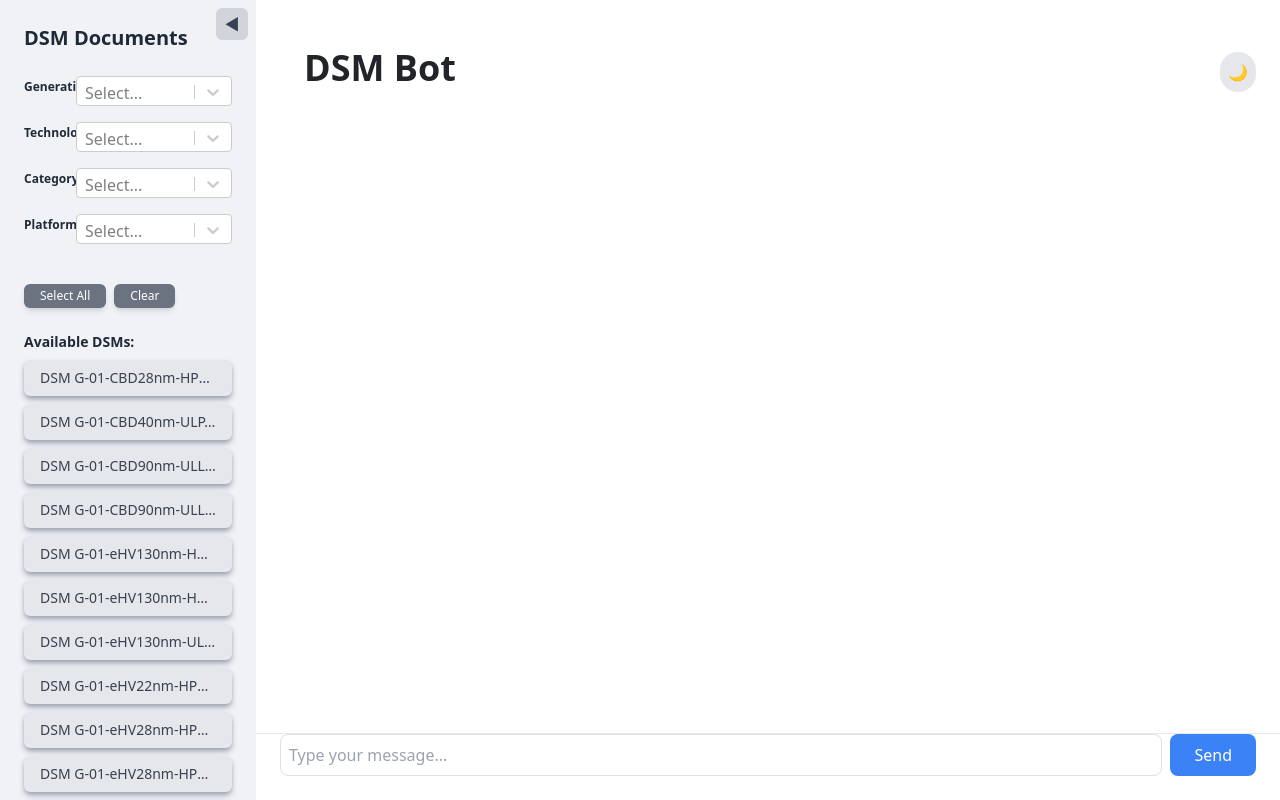
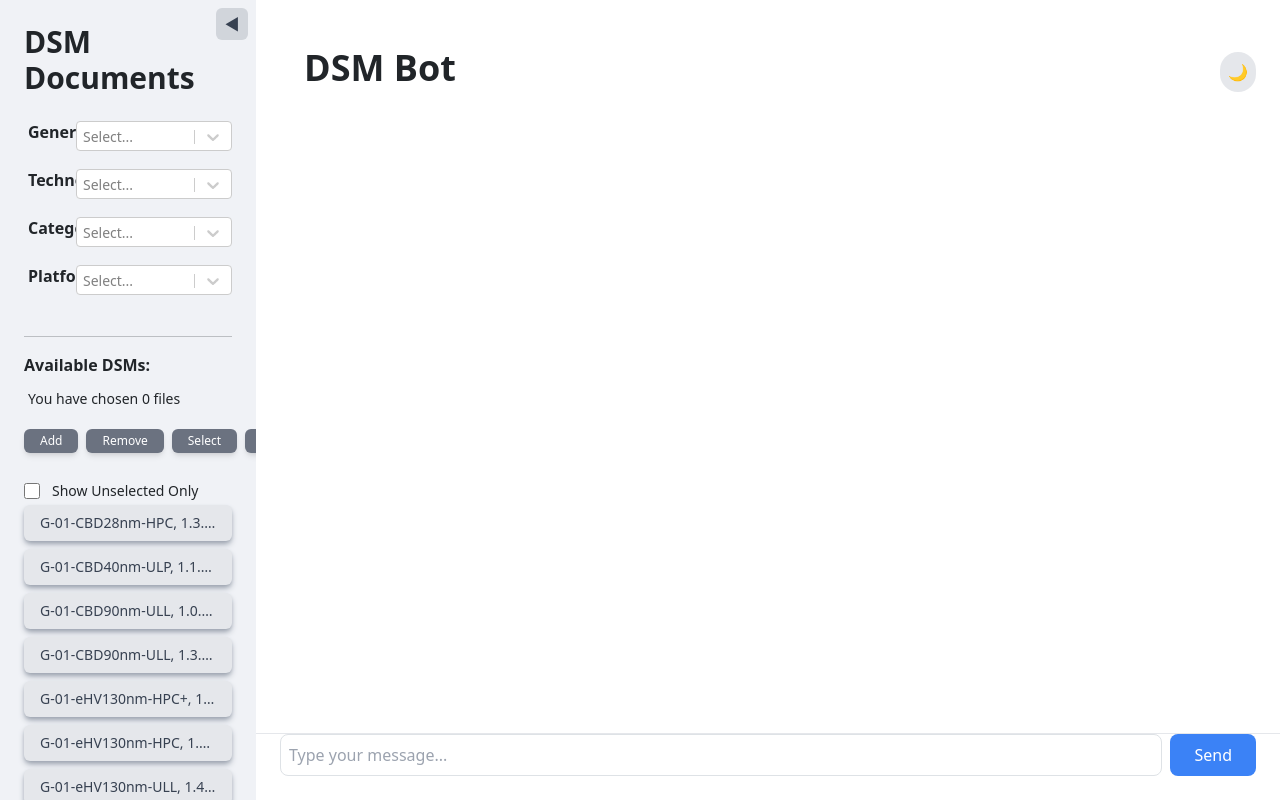
Before and after one commit to intervalrain/ChatBot, a React (Create React App) app in the folder chatbot-client/: page / in a window 1280 px wide. Built offline with nearby package versions, Linux system fonts and the light colour scheme.

Commit message:
add filter for document list

```diff
--- a/chatbot-client/src/components/Document.tsx
+++ b/chatbot-client/src/components/Document.tsx
@@ -16,7 +16,7 @@ const Document: React.FC<DocumentProps> = ({ name, checked, onClick }) => {
           : "bg-gray-200 text-gray-700 hover:bg-gray-300 shadow-md shadow-gray-400"
       }`}
     >
-      DSM {name}
+      {name}
     </button>
   );
 };
--- a/chatbot-client/src/components/Sidebar.tsx
+++ b/chatbot-client/src/components/Sidebar.tsx
@@ -28,12 +28,15 @@ const Sidebar: React.FC = () => {
   const [isCollapsed, setIsCollapsed] = useState(
     () => localStorage.getItem("sidebarCollapsed") === "true"
   );
+  const [showUnselectedOnly, setShowUnselectedOnly] = useState(false);
+
   const [filters, setFilters] = useState<Record<string, FilterOption[]>>({
     generation: [],
     technology: [],
     category: [],
     platform: [],
   });
+
   const sidebarRef = useRef<HTMLDivElement>(null);
 
   const documents = useMemo(() => api.getDocuments(), []);
@@ -46,9 +49,9 @@ const Sidebar: React.FC = () => {
   const handleMouseMove = (e: MouseEvent) => {
     if (isResizing && !isCollapsed && sidebarRef.current) {
       const newWidth = Math.max(
-        384,
+        480,
         Math.min(
-          512,
+          768,
           e.clientX - sidebarRef.current.getBoundingClientRect().left
         )
       );
@@ -98,13 +101,29 @@ const Sidebar: React.FC = () => {
     }));
   };
 
-  const handleSelectAll = () => {
+  const handleAdd = () => {
+    const allIds = filteredDSMs.map((dsm) => dsm.id);
+    setSelectedDSMs((prevSelected) => [...prevSelected, ...allIds]);
+  };
+
+  const handleRemove = () => {
+    const filteredIds = filteredDSMs.map((dsm) => dsm.id);
+    setSelectedDSMs((prevSelected) =>
+      prevSelected.filter((id) => !filteredIds.includes(id))
+    );
+  };
+
+  const handleClear = () => {
+    setSelectedDSMs([]);
+  };
+
+  const handleSelect = () => {
     const allIds = filteredDSMs.map((dsm) => dsm.id);
     setSelectedDSMs(allIds);
   };
 
-  const handleClear = () => {
-    setSelectedDSMs([]);
+  const handleShowUnselectedOnlyCheckboxChange = () => {
+    setShowUnselectedOnly(!showUnselectedOnly);
   };
 
   const filteredDSMs = useMemo(() => {
@@ -117,6 +136,10 @@ const Sidebar: React.FC = () => {
     );
   }, [documents, filters]);
 
+  const displayedDSMs = showUnselectedOnly
+    ? filteredDSMs.filter((dsm) => !selectedDSMs.includes(dsm.id))
+    : filteredDSMs;
+
   const selectStyles: StylesConfig<FilterOption, true> = {
     control: (styles) => ({
       ...styles,
@@ -128,15 +151,23 @@ const Sidebar: React.FC = () => {
     valueContainer: (styles) => ({
       ...styles,
       height: "30px",
-      padding: "0 6px",
+      padding: "4px",
+      display: "flex",
+      alignItems: "top",
+      fontSize: "14px",
     }),
     input: (styles) => ({
       ...styles,
       color: "var(--text-color)",
+      margin: "0px",
+      display: "flex",
+      alignItems: "center",
     }),
     indicatorsContainer: (styles) => ({
       ...styles,
       height: "30px",
+      display: "flex",
+      alignItems: "center",
     }),
     menu: (provided, state) => ({
       ...provided,
@@ -145,10 +176,11 @@ const Sidebar: React.FC = () => {
       width: "auto",
       minWidth: "100%",
       left: 0,
+      fontSize: "14px",
     }),
     menuList: (provided) => ({
       ...provided,
-      maxHeight: "200px",
+      maxHeight: "300px",
     }),
     option: (styles, { isFocused, isSelected }) => ({
       ...styles,
@@ -166,6 +198,10 @@ const Sidebar: React.FC = () => {
     multiValueLabel: (styles) => ({
       ...styles,
       color: "white",
+      fontSize: "12px",
+      display: "flex",
+      alignItems: "center",
+      padding: "1",
     }),
     multiValueRemove: (styles) => ({
       ...styles,
@@ -194,6 +230,7 @@ const Sidebar: React.FC = () => {
       } h-screen`}
       style={{ width: isCollapsed ? "3rem" : `${width}px` }}
     >
+      {/* sidebar toggle button */}
       <button
         onClick={() => setIsCollapsed(!isCollapsed)}
         className="absolute top-2 right-2 w-8 h-8 flex items-center justify-center rounded bg-gray-300 dark:bg-gray-600 text-gray-700 dark:text-gray-200 hover:bg-gray-400 dark:hover:bg-gray-500 transition-colors z-10"
@@ -207,21 +244,29 @@ const Sidebar: React.FC = () => {
           isCollapsed ? "opacity-0" : "opacity-100"
         }`}
       >
-        <h2 className="text-xl font-bold mb-4 text-gray-800 dark:text-gray-200">
-          DSM Documents
-        </h2>
+        <h2 className="text-3xl font-semibold mb-4">DSM Documents</h2>
 
+        {/* filter options */}
         {Object.keys(filters).map((filterType) => (
           <div key={filterType} className="mb-3 flex items-center">
-          <h3 className="font-semibold text-xs w-1/4 text-gray-800 dark:text-gray-200">
+            <h3 className="font-semibold text-base w-1/4 text-right px-1">
               {filterType.charAt(0).toUpperCase() + filterType.slice(1)}:
             </h3>
+
+            {/* filter options select components */}
             <div className="w-3/4 relative">
               <Select<FilterOption, true>
                 isMulti
-              options={Array.from(new Set(documents.map(dsm => dsm[filterType as keyof DSM]))).map(value => ({ value: String(value), label: String(value) }))}
+                options={Array.from(
+                  new Set(documents.map((dsm) => dsm[filterType as keyof DSM]))
+                ).map((value) => ({
+                  value: String(value),
+                  label: String(value),
+                }))}
                 value={filters[filterType]}
-              onChange={(selectedOptions) => handleFilterChange(filterType, selectedOptions)}
+                onChange={(selectedOptions) =>
+                  handleFilterChange(filterType, selectedOptions)
+                }
                 className="react-select-container"
                 classNamePrefix="react-select"
                 styles={selectStyles}
@@ -230,6 +275,7 @@ const Sidebar: React.FC = () => {
           </div>
         ))}
 
+        {/* lables of filter option */}
         <div className="flex flex-wrap gap-2 mb-4">
           {Object.entries(filters).flatMap(([filterType, options]) =>
             options.map((option) => (
@@ -249,14 +295,39 @@ const Sidebar: React.FC = () => {
           )}
         </div>
 
+        <hr />
+
+        {/* document list */}
+        <h3 className="font-semibold mb-2 text-base">Available DSMs:</h3>
+        <p className="p-1 text-sm">
+          You have chosen {selectedDSMs.length} files
+        </p>
+
+        {/* select all and clear button */}
         <div className="flex space-x-2 mb-4">
           <button
-            onClick={handleSelectAll}
+            title="Add all filtered items into selection"
+            onClick={handleAdd}
             className="px-3 py-1 rounded-md text-xs font-medium bg-gray-500 text-white shadow-md hover:bg-gray-600 transition-colors"
           >
-            Select All
+            Add
           </button>
           <button
+            title="Remove all filtered items from selection"
+            onClick={handleRemove}
+            className="px-3 py-1 rounded-md text-xs font-medium bg-gray-500 text-white shadow-md hover:bg-gray-600 transition-colors"
+          >
+            Remove
+          </button>
+          <button
+            title="Replace selection with all filtered items"
+            onClick={handleSelect}
+            className="px-3 py-1 rounded-md text-xs font-medium bg-gray-500 text-white shadow-md hover:bg-gray-600 transition-colors"
+          >
+            Select
+          </button>
+          <button
+            title="Clear all selected items"
             onClick={handleClear}
             className="px-3 py-1 rounded-md text-xs font-medium bg-gray-500 text-white shadow-md hover:bg-gray-600 transition-colors"
           >
@@ -264,10 +335,18 @@ const Sidebar: React.FC = () => {
           </button>
         </div>
 
-        <h3 className="font-semibold mb-2 text-gray-800 dark:text-gray-200 text-sm">
-          Available DSMs:
-        </h3>
-        {filteredDSMs.map((dsm) => (
+        {/* show selected only checkbox */}
+        <div className="flex items-center space-x-2">
+          <input
+            type="checkbox"
+            checked={showUnselectedOnly}
+            onChange={handleShowUnselectedOnlyCheckboxChange}
+            className="form-checkbox h-4 w-4"
+          />
+          <label className="text-sm p-1">Show Unselected Only</label>
+        </div>
+
+        {displayedDSMs.map((dsm) => (
           <div key={dsm.id} className="mb-2">
             <Document
               name={dsm.name}
@@ -277,6 +356,8 @@ const Sidebar: React.FC = () => {
           </div>
         ))}
       </div>
+
+      {/* sidebar resize */}
       <div
         className={`absolute top-0 right-0 bottom-0 w-2 bg-transparent ${
           isCollapsed ? "" : "cursor-col-resize"
```
Lines whose indentation alone changed are shown as unchanged.
